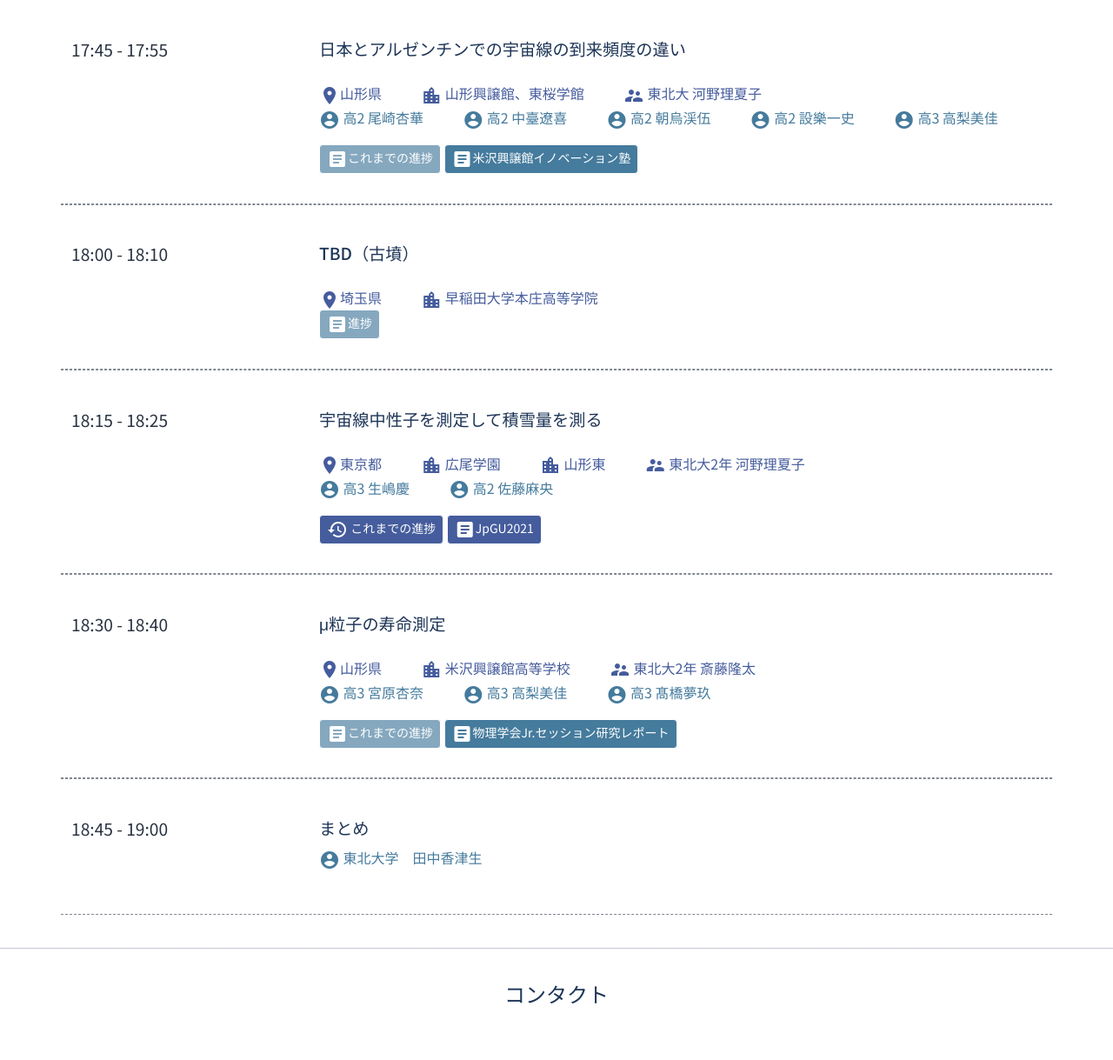
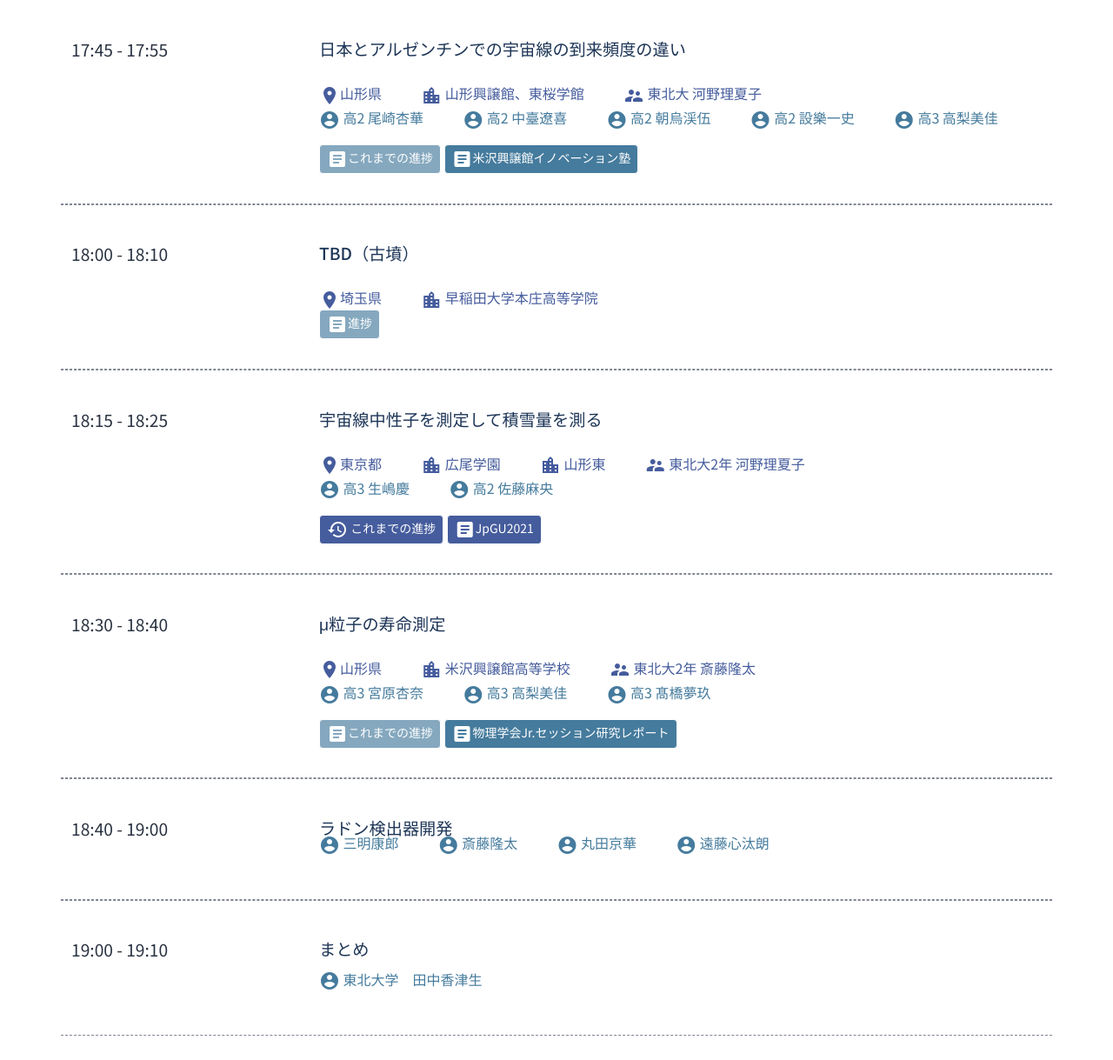
Before and after one commit to accel-kitchen/tanq-website, a PHP site: page /progress-report/2021-1/index.php in a window 1280 px wide. Shown: the part 3408-4627 px from the top of the page at 87% size. Run offline with PHP 8.4, Linux system fonts and the light colour scheme.

Commit message:
進捗報告会にラドン検出器を追加

```diff
--- a/progress-report/2021-1/index.php
+++ b/progress-report/2021-1/index.php
@@ -333,8 +333,23 @@ include($webroot."/header.php");
                 </div>
             </div>
             <div class="schedule row">
+                <div class="col-md-3 schedule-time">
+                    18:40 - 19:00
+                </div>
+                <div class="col-md-9">
+                    <h3>ラドン検出器開発
+                    </h3>
+                    <p class="schedule-speaker">
+                    <span class="material-icons icon">account_circle</span> <span class="margin">三明康郎</span>
+                        <span class="material-icons icon">account_circle</span> <span class="margin">斎藤隆太</span>
+                        <span class="material-icons icon">account_circle</span> <span class="margin">丸田京華</span>
+                        <span class="material-icons icon">account_circle</span> <span class="margin">遠藤心汰朗</span>
+                    </p>
+                                 </div>
+            </div>
+            <div class="schedule row">
                 <div class="col-sm-6 col-md-3 schedule-time">
-                    18:45 - 19:00
+                    19:00 - 19:10
                 </div>
                 <div class="col-md-9">
                     <h3>まとめ</h3>
```
